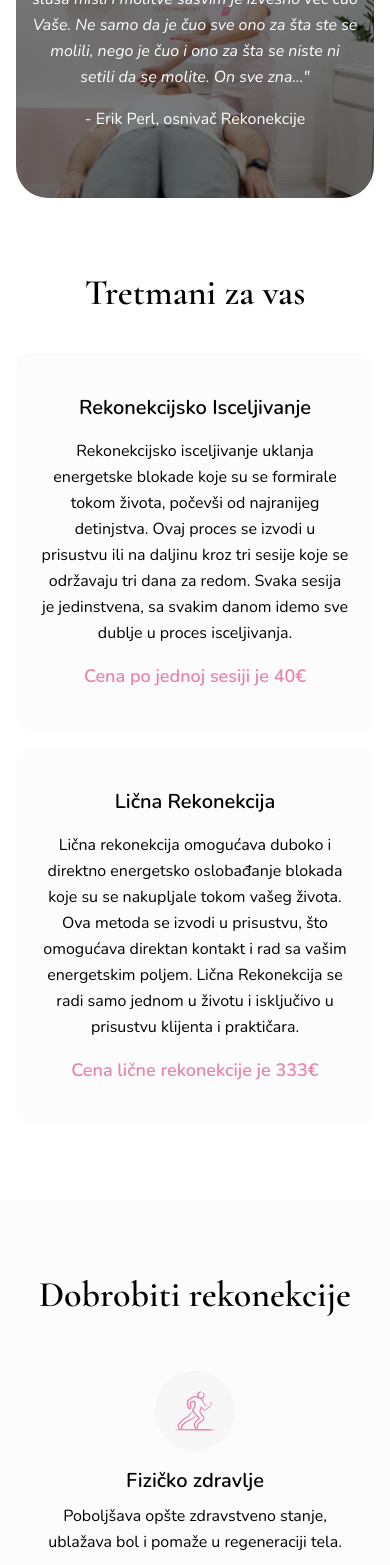
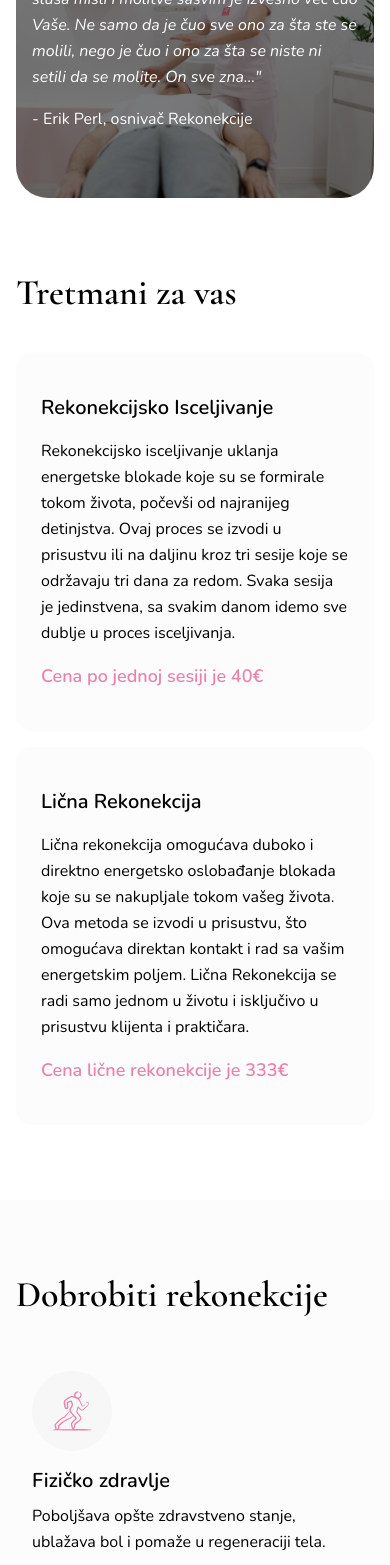
Before and after one commit to stefanelli990/rekonekcija-333-ljiljana, a React (Vite) app: page / in a window 390 px wide. Shown: the part 2447-4012 px from the top of the page. Built offline with nearby package versions, Linux system fonts and the light colour scheme.

Commit message:
fixing responsive issues

```diff
--- a/src/components/Benefits.jsx
+++ b/src/components/Benefits.jsx
@@ -47,12 +47,12 @@
 
   return (
     <section id="benefits" className="bg-offWhite1">
-      <div className="wrapper py-[75px] lg:py-[150px]">
-        <h2 className="text-center sm:mb-[75px]">Dobrobiti rekonekcije</h2>
+      <div className="wrapper sm:text-center py-[75px] lg:py-[150px]">
+        <h2 className="sm:mb-[75px]">Dobrobiti rekonekcije</h2>
         <div className="grid sm:grid-cols-2 md:grid-cols-3 gap-4">
           {benefits.map((item, index) => (
             <div
-              className="text-center flex flex-col justify-center items-center p-4"
+              className="flex flex-col justify-center sm:items-center p-4"
               key={index}
             >
               <div className="bg-offWhite2 rounded-full h-[80px] w-[80px] flex items-center justify-center">
--- a/src/components/Faq.jsx
+++ b/src/components/Faq.jsx
@@ -22,11 +22,11 @@
   return (
     <section id="faq" className="bg-offWhite1">
         <div className="wrapper py-[75px] lg:py-[150px]">
-            <h2 className="text-center sm:mb-[75px]">Najčešća pitanja</h2>
+            <h2 className="sm:text-center sm:mb-[75px]">Najčešća pitanja</h2>
             <ul>
             {faq.map((item,index) => (
                 <li key={index} className="mb-4">
-                    <button onClick={() => toggleAccordion(index)} className="px-8 py-5 bg-white text-left rounded-3xl cursor-pointer w-full flex justify-between items-center shadow-md shadow-slate-100 gap-4">
+                    <button onClick={() => toggleAccordion(index)} className="px-6 py-5 bg-white text-left rounded-3xl cursor-pointer w-full flex justify-between items-center shadow-md shadow-slate-100 gap-4">
                         <h3>{item.question}</h3>
                         <div className="relative">
                             <div className="w-[18px] h-[3px] bg-primaryColor rounded-full"></div>
@@ -34,7 +34,7 @@
                         </div>
                     </button>
                     {openIndex === index && (
-                    <div className="bg-white px-8 pt-4 pb-6 -mt-[20px] rounded-b-3xl shadow-2xl shadow-slate-100">
+                    <div className="bg-white px-6 pt-4 pb-6 -mt-[20px] rounded-b-3xl shadow-2xl shadow-slate-100">
                         <p>{item.answer}</p>
                     </div>
                     )}
--- a/src/components/Quote.jsx
+++ b/src/components/Quote.jsx
@@ -6,7 +6,7 @@
       <div className="wrapper">
         <div
           style={{ backgroundImage: `url(${quoteImg})` }}
-          className="bg-center bg-cover py-[50px] lg:py-[100px] bg-fixed rounded-[32px] overflow-hidden relative text-center -z-[-2]"
+          className="bg-center bg-cover py-[50px] lg:py-[100px] bg-fixed rounded-[32px] overflow-hidden relative sm:text-center -z-[-2]"
         >
           <blockquote className="max-w-5xl text-white mx-auto p-4">
             <p className="italic">
--- a/src/components/Treatmants.jsx
+++ b/src/components/Treatmants.jsx
@@ -6,11 +6,11 @@
     ]
   return (
     <section id="tretmani">
-        <div className="wrapper py-[75px] lg:py-[150px]">
-            <h2 className="text-center sm:mb-[75px]">Tretmani za vas</h2>
+        <div className="wrapper py-[75px] lg:py-[150px] md:text-center">
+            <h2 className="sm:mb-[75px]">Tretmani za vas</h2>
             <div className="flex flex-col md:flex-row gap-4">
                 {treatmants.map((item, index) => (
-                    <div key={index} className="bg-offWhite1 px-6 py-10 rounded-2xl flex-1 text-center border border-offWhite1 hover:border-primaryColor duration-100 cursor-pointer">
+                    <div key={index} className="bg-offWhite1 px-6 py-10 rounded-2xl flex-1 border border-offWhite1 hover:border-primaryColor duration-100 cursor-pointer">
                         <h3>{item.treatmantTitle}</h3>
                         <p className="my-4">{item.treatmantDesc}</p>
                         <p className="text-lg text-primaryColor font-semibold">{item.treatmantPrice}</p>
```
